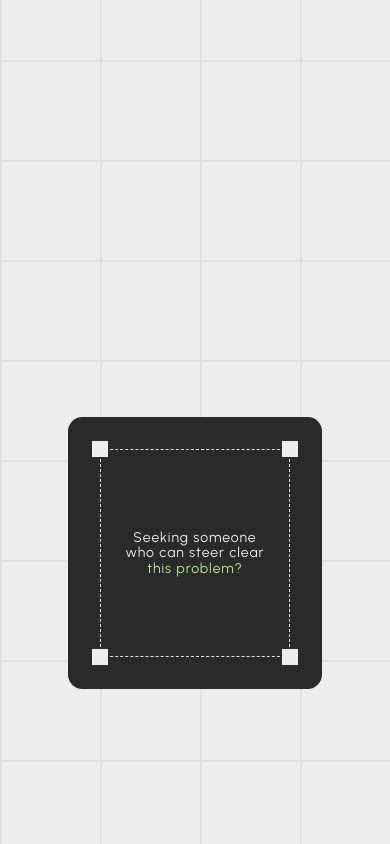
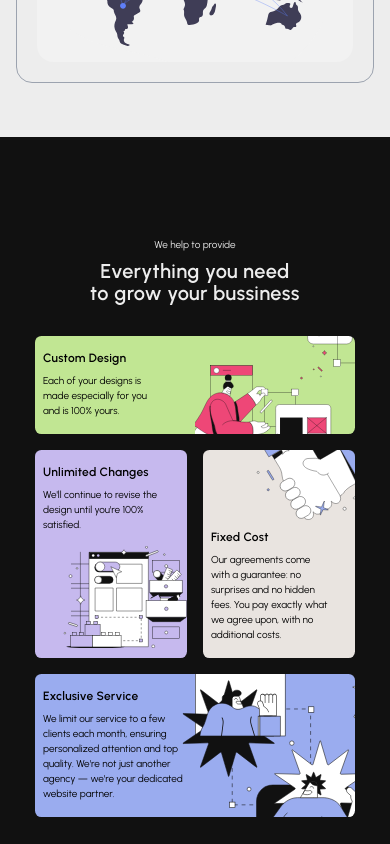
Before and after one commit to away1205/relyte-web, a Next.js app: page / in a window 390 px wide. Shown: the part 1440-2284 px from the top of the page. Built offline with nearby package versions, Linux system fonts and the light colour scheme.

Commit message:
revise the benefit mobile section

```diff
--- a/app/_components/BenefitSection.jsx
+++ b/app/_components/BenefitSection.jsx
@@ -13,25 +13,27 @@ function BenefitSection() {
         backgroundImage: `url(${bgBenefit.src})`,
       }}
     >
-      <div className='flex flex-col max-screen items-center justify-center gap-[4rem] pb-28 pt-12 sm:py-28 lg:py-40'>
+      <div className='flex flex-col max-screen items-center justify-center gap-8 sm:gap-[4rem] pb-28 pt-12 sm:py-28 lg:py-40'>
         <FadeInAnim direction='up' duration={1.5}>
           <div className='flex flex-col items-center gap-2'>
-            <p className='text-white max-sm:font-b5'>We help to provide</p>
-            <h2 className='text-white text-center max-sm:font-h7 text-balance'>
+            <p className='text-white max-sm:font-b5 max-sm:text-[0.75rem]'>
+              We help to provide
+            </p>
+            <h2 className='text-white text-center max-sm:font-h7 text-balance max-sm:text-[1.5rem]'>
               Everything you need to grow your bussiness
             </h2>
           </div>
         </FadeInAnim>
 
         <FadeInAnim direction='down' duration={1.5}>
-          <div className='grid grid-cols-2 lg:grid-cols-3 sm:grid-rows-2 gap-4 sm:gap-6'>
+          <div className='grid grid-cols-2 lg:grid-cols-3 sm:grid-rows-2 gap-4 sm:gap-6 max-sm:w-[20rem]'>
             <div
               className='.custom-design-card bg-green max-sm:col-span-2 sm:row-span-2 rounded-[0.4rem] sm:rounded-2xl px-2 py-4 sm:px-6 sm:py-6 h-fit sm:h-[35rem] lg:h-[80vh] xl:max-h-[40rem] bg-no-repeat sm:bg-[center_bottom_30%] bg-[right_top_45%] bg-[length:10rem_10rem] sm:bg-[length:24rem]'
               style={{
                 backgroundImage: `url(${bgDesign.src})`,
               }}
             >
-              <h5 className='mb-2 max-sm:font-h9 font-semibold'>
+              <h5 className='mb-2 max-sm:font-h9 font-semibold max-sm:text-[0.875rem]'>
                 Custom Design
               </h5>
               <p className='max-sm:font-b5 max-sm:w-[7.4rem]'>
@@ -46,7 +48,7 @@ function BenefitSection() {
                 backgroundImage: `url(${bgChanges.src})`,
               }}
             >
-              <h5 className='mb-2 max-sm:font-h9 font-semibold'>
+              <h5 className='mb-2 max-sm:font-h9 font-semibold max-sm:text-[0.875rem]'>
                 Unlimited Changes
               </h5>
               <p className='max-sm:font-b5 max-sm:w-[7.4rem]'>
@@ -60,7 +62,9 @@ function BenefitSection() {
                 backgroundImage: `url(${bgCost.src})`,
               }}
             >
-              <h5 className='mb-2 max-sm:font-h9 font-semibold'>Fixed Cost</h5>
+              <h5 className='mb-2 max-sm:font-h9 font-semibold max-sm:text-[0.875rem]'>
+                Fixed Cost
+              </h5>
               <p className='max-sm:font-b5 max-sm:w-[7.4rem]'>
                 Our agreements come with a guarantee: no surprises and no hidden
                 fees. You pay exactly what we agree upon, with no additional
@@ -69,19 +73,27 @@ function BenefitSection() {
             </div>
 
             <div
-              className='.exclusive-card bg-primary-100 col-span-2 rounded-[0.4rem] sm:rounded-2xl px-2 py-4 sm:px-6 sm:py-6 bg-no-repeat bg-[top_-1rem_right_-6rem] sm:bg-[right_top_-3rem] lg:bg-[right_top_-4rem] bg-[length:16rem_14rem] sm:bg-[length:20rem_20rem] lg:bg-[length:24.5rem_24.5rem] flex flex-col justify-end'
+              className='.exclusive-card bg-primary-100 col-span-2 rounded-[0.4rem] sm:rounded-2xl px-2 py-4 sm:px-6 sm:py-6 bg-no-repeat bg-[top_right_-2rem] sm:bg-[right_top_-3rem] lg:bg-[right_top_-4rem] bg-[length:13rem] sm:bg-[length:20rem_20rem] lg:bg-[length:24.5rem_24.5rem] flex flex-col justify-end'
               style={{
                 backgroundImage: `url(${bgService.src})`,
               }}
             >
-              <h5 className='mb-2 max-sm:font-h9 font-semibold'>
+              <h5 className='mb-2 max-sm:font-h9 font-semibold max-sm:text-[0.875rem]'>
                 Exclusive Service
               </h5>
-              <p className='text-balance w-[60%] max-sm:font-b5 max-sm:w-[7.4rem]'>
-                We limit our service to only a handful of clients per month,
-                ensuring each client receives the personalized attention and
-                quality they deserve. We're not just another website agency —
-                we're your dedicated website partner.
+              <p className='text-pretty w-[60%] max-sm:font-b5 max-sm:w-[9rem]'>
+                <span className='max-sm:hidden'>
+                  We limit our service to only a handful of clients per month,
+                  ensuring each client receives the personalized attention and
+                  quality they deserve. We're not just another website agency —
+                  we're your dedicated website partner.
+                </span>
+
+                <span className='sm:hidden'>
+                  We limit our service to a few clients each month, ensuring
+                  personalized attention and top quality. We're not just another
+                  agency — we're your dedicated website partner.
+                </span>
               </p>
             </div>
           </div>
--- a/app/page.js
+++ b/app/page.js
@@ -26,11 +26,11 @@ function Home() {
     >
       {/* <Preloader /> */}
       <Header />
-      <HeroSection />
+      {/* <HeroSection /> */}
       <WhatWeDoSection />
       {/* <ProjectSection /> */}
-      {/* <BenefitSection />
-      <FaqSection />
+      <BenefitSection />
+      {/* <FaqSection />
       <CTASection />
       <Footer /> */}
     </main>
```
